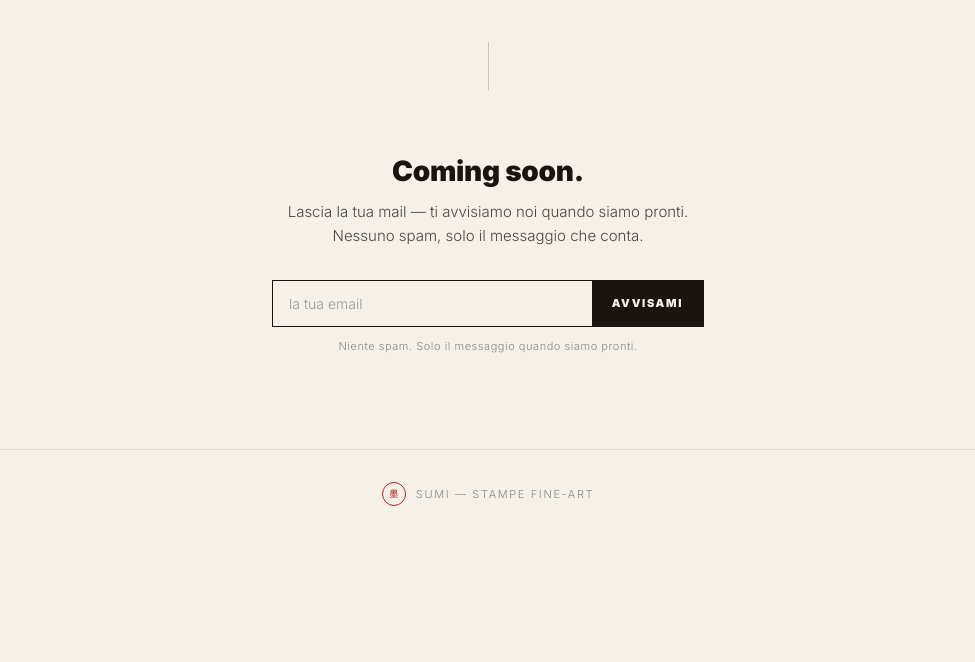
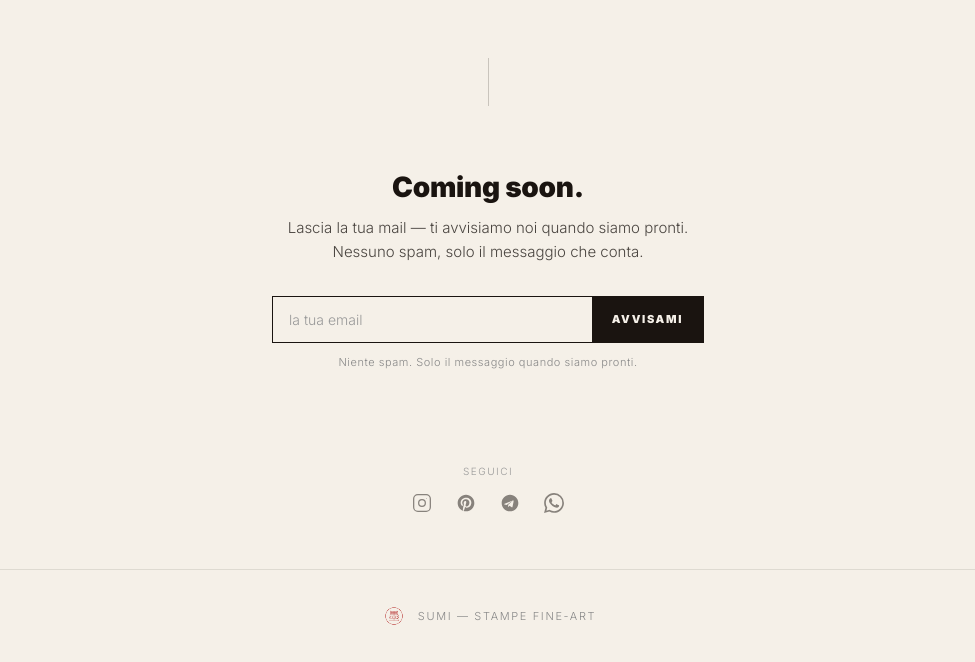
Before and after one commit to sumiprintgraph-creator/sumiink, a plain HTML site: page index.html in a window 1280 px wide. Shown: the part 789-1451 px from the top of the page, without its empty margins (152-1127 px from the left). Before the commit the page ends 1327 px from the top, so only its background shows below. Drawn offline with Linux system fonts and the light colour scheme.

Commit message:
Add files via upload

```diff
--- a/index.html
+++ b/index.html
@@ -4,6 +4,7 @@
 <meta charset="UTF-8">
 <meta name="viewport" content="width=device-width, initial-scale=1.0">
 <title>SUMI 墨 — Coming Soon</title>
+<link rel="icon" type="image/png" href="assets/logos/sumi-logo-master.png">
 <link rel="preconnect" href="https://fonts.googleapis.com">
 <link href="https://fonts.googleapis.com/css2?family=Inter:wght@300;900&family=Noto+Serif+JP:wght@400&display=swap" rel="stylesheet">
 <style>
@@ -23,6 +24,21 @@
     font-family: 'Inter', sans-serif;
     font-weight: 300;
     overflow-x: hidden;
+  }
+
+
+  .logo-img {
+    width: 52px;
+    height: 52px;
+    object-fit: contain;
+    border-radius: 50%;
+  }
+
+  .logo-footer {
+    width: 28px;
+    height: 28px;
+    object-fit: contain;
+    border-radius: 50%;
   }
 
   /* HEADER */
@@ -224,12 +240,46 @@
 
   .success-msg {
     display: none;
-    padding: 16px;
+    padding: 20px 16px;
     border: 1.5px solid var(--ink);
-    font-size: 13px;
+    font-size: 14px;
     font-weight: 300;
     letter-spacing: 0.05em;
     color: var(--ink);
+    line-height: 1.6;
+  }
+
+
+  .social-section {
+    text-align: center;
+    padding: 0 24px 56px;
+  }
+
+  .social-label {
+    font-size: 10px;
+    font-weight: 300;
+    letter-spacing: 0.15em;
+    text-transform: uppercase;
+    color: #999;
+    margin-bottom: 16px;
+  }
+
+  .social-icons {
+    display: flex;
+    justify-content: center;
+    gap: 24px;
+  }
+
+  .social-icon {
+    color: var(--ink);
+    opacity: 0.5;
+    transition: opacity 0.2s ease;
+    display: flex;
+    align-items: center;
+  }
+
+  .social-icon:hover {
+    opacity: 1;
   }
 
   /* FOOTER */
@@ -279,8 +329,7 @@
 <body>
 
 <header>
-  <div class="hanko">墨</div>
-  <div class="brand-name">SUMI</div>
+  <img src="assets/logos/sumi-logo-master.png" alt="SUMI" class="logo-img">
 </header>
 
 <section class="hero">
@@ -314,13 +363,42 @@
     <button onclick="handleSubmit()">Avvisami</button>
   </div>
   <div class="success-msg" id="success-msg">
-    Fatto — ti scriveremo.
+    Grazie per l'interesse — teniamoci aggiornati.
   </div>
   <p class="form-note">Niente spam. Solo il messaggio quando siamo pronti.</p>
 </section>
 
+
+<section class="social-section">
+  <p class="social-label">Seguici</p>
+  <div class="social-icons">
+    <a href="#" class="social-icon" aria-label="Instagram">
+      <svg width="20" height="20" viewBox="0 0 24 24" fill="none" stroke="currentColor" stroke-width="1.5" stroke-linecap="round" stroke-linejoin="round">
+        <rect x="2" y="2" width="20" height="20" rx="5" ry="5"/>
+        <circle cx="12" cy="12" r="4"/>
+        <circle cx="17.5" cy="6.5" r="0.5" fill="currentColor" stroke="none"/>
+      </svg>
+    </a>
+    <a href="#" class="social-icon" aria-label="Pinterest">
+      <svg width="20" height="20" viewBox="0 0 24 24" fill="currentColor">
+        <path d="M12 2C6.477 2 2 6.477 2 12c0 4.236 2.636 7.855 6.356 9.312-.088-.791-.167-2.005.035-2.868.181-.78 1.172-4.97 1.172-4.97s-.299-.598-.299-1.482c0-1.388.806-2.428 1.808-2.428.853 0 1.267.641 1.267 1.408 0 .858-.546 2.141-.828 3.329-.236.995.499 1.806 1.476 1.806 1.771 0 3.132-1.867 3.132-4.562 0-2.387-1.715-4.055-4.163-4.055-2.833 0-4.498 2.124-4.498 4.319 0 .855.329 1.771.74 2.272a.3.3 0 01.069.286c-.075.313-.244.995-.277 1.134-.044.183-.145.222-.335.134-1.249-.581-2.03-2.407-2.03-3.874 0-3.154 2.292-6.052 6.608-6.052 3.469 0 6.165 2.473 6.165 5.776 0 3.447-2.173 6.22-5.19 6.22-1.013 0-1.966-.527-2.292-1.148l-.623 2.378c-.226.869-.835 1.958-1.244 2.621.937.29 1.931.446 2.962.446 5.523 0 10-4.477 10-10S17.523 2 12 2z"/>
+      </svg>
+    </a>
+    <a href="#" class="social-icon" aria-label="Telegram">
+      <svg width="20" height="20" viewBox="0 0 24 24" fill="currentColor">
+        <path d="M12 2C6.48 2 2 6.48 2 12s4.48 10 10 10 10-4.48 10-10S17.52 2 12 2zm4.64 6.8l-1.69 7.96c-.12.58-.46.72-.93.45l-2.58-1.9-1.24 1.19c-.14.14-.25.25-.51.25l.18-2.61 4.74-4.28c.21-.18-.04-.28-.32-.1L7.9 14.45l-2.54-.79c-.55-.17-.56-.55.12-.82l9.91-3.82c.46-.17.86.11.71.82l-.46-.04z"/>
+      </svg>
+    </a>
+    <a href="#" class="social-icon" aria-label="WhatsApp">
+      <svg width="20" height="20" viewBox="0 0 24 24" fill="currentColor">
+        <path d="M17.472 14.382c-.297-.149-1.758-.867-2.03-.967-.273-.099-.471-.148-.67.15-.197.297-.767.966-.94 1.164-.173.199-.347.223-.644.075-.297-.15-1.255-.463-2.39-1.475-.883-.788-1.48-1.761-1.653-2.059-.173-.297-.018-.458.13-.606.134-.133.298-.347.446-.52.149-.174.198-.298.298-.497.099-.198.05-.371-.025-.52-.075-.149-.669-1.612-.916-2.207-.242-.579-.487-.5-.669-.51-.173-.008-.371-.01-.57-.01-.198 0-.52.074-.792.372-.272.297-1.04 1.016-1.04 2.479 0 1.462 1.065 2.875 1.213 3.074.149.198 2.096 3.2 5.077 4.487.709.306 1.262.489 1.694.625.712.227 1.36.195 1.871.118.571-.085 1.758-.719 2.006-1.413.248-.694.248-1.289.173-1.413-.074-.124-.272-.198-.57-.347m-5.421 7.403h-.004a9.87 9.87 0 01-5.031-1.378l-.361-.214-3.741.982.998-3.648-.235-.374a9.86 9.86 0 01-1.51-5.26c.001-5.45 4.436-9.884 9.888-9.884 2.64 0 5.122 1.03 6.988 2.898a9.825 9.825 0 012.893 6.994c-.003 5.45-4.437 9.884-9.885 9.884m8.413-18.297A11.815 11.815 0 0012.05 0C5.495 0 .16 5.335.157 11.892c0 2.096.547 4.142 1.588 5.945L.057 24l6.305-1.654a11.882 11.882 0 005.683 1.448h.005c6.554 0 11.89-5.335 11.893-11.893a11.821 11.821 0 00-3.48-8.413z"/>
+      </svg>
+    </a>
+  </div>
+</section>
+
 <footer>
-  <div class="hanko">墨</div>
+  <img src="assets/logos/sumi-logo-master.png" alt="SUMI" class="logo-footer">
   <span>SUMI — Stampe Fine-Art</span>
 </footer>
 
```
